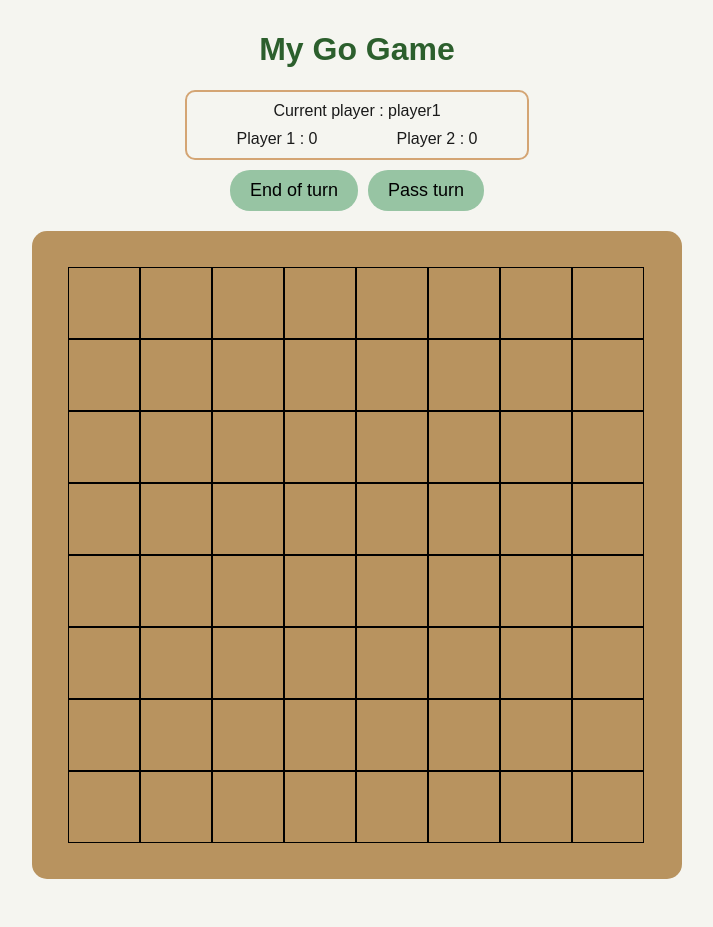
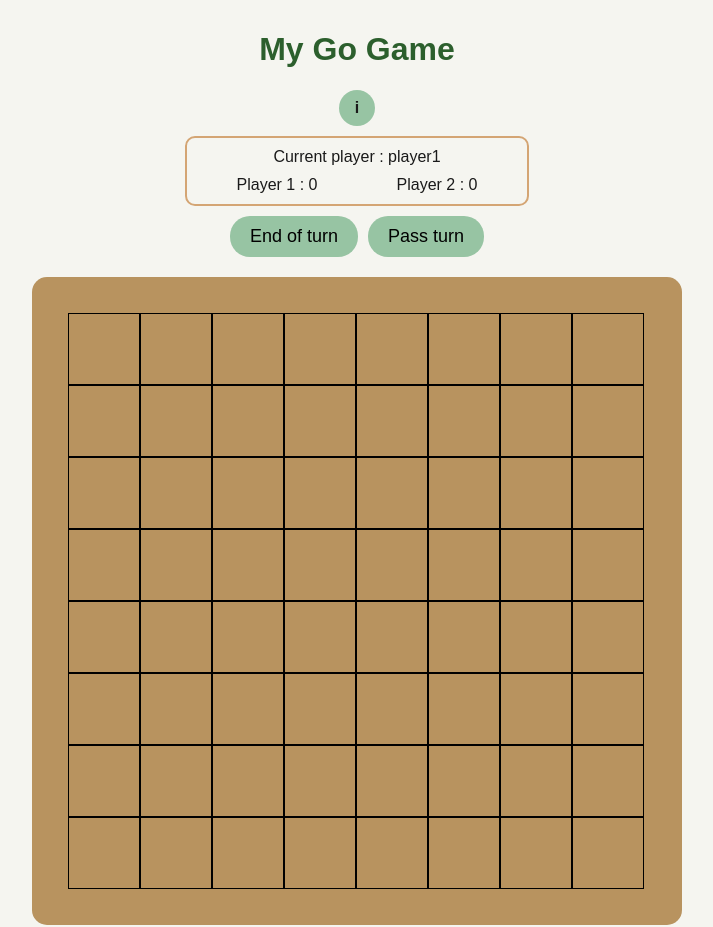
Before and after one commit to MarineG404/Go_angular_2025, an Angular app: page / in a window 1280 px wide. Shown: the whole page, without its empty margins (283-996 px from the left). Before the commit the page ends 881 px from the top, so only its background shows below. Built offline with nearby package versions, Linux system fonts and the light colour scheme.

Commit message:
✨ Enhance game information display: add tooltips for game actions and improve info bubble styles

```diff
--- a/src/app/app.css
+++ b/src/app/app.css
@@ -11,6 +11,49 @@
 
     h1 {
       color: var(--primary);
+    }
+
+    .info-game {
+      margin-top: 10px;
+
+      details {
+        position: relative;
+        display: inline-block;
+      }
+
+      .info-bubble {
+        width: 36px;
+        height: 36px;
+        border-radius: 50%;
+        background: var(--secondary);
+        color: var(--text);
+        display: flex;
+        align-items: center;
+        justify-content: center;
+        font-weight: bold;
+        cursor: pointer;
+      }
+
+      .info-panel {
+        position: absolute;
+        top: 45px;
+        left: 50%;
+        transform: translateX(-50%);
+        background: var(--background);
+        border: 1px solid var(--accent);
+        border-radius: 10px;
+        padding: 15px;
+        width: 300px;
+        box-shadow: 0 4px 8px #0000001a;
+        z-index: 10;
+
+        p {
+          margin: 0;
+          margin-bottom: 10px;
+          color: var(--text);
+        }
+      }
+
     }
 
     .actions {
--- a/src/app/app.html
+++ b/src/app/app.html
@@ -1,6 +1,19 @@
 <div class="page-container">
   <div class="header-game">
     <h1>My Go Game</h1>
+
+    <div class="info-game">
+      <details>
+        <summary class="info-bubble">i</summary>
+        <div class="info-panel">
+          <p><strong>Left click:</strong> places a stone of your color on an empty spot</p>
+          <p><strong>Right click:</strong> removes an opponent's stone and increases your score</p>
+          <p><strong>"End Turn" button:</strong> switches to the next player</p>
+          <p><strong>"Pass" button:</strong> if both players pass consecutively, the game ends.</p>
+        </div>
+      </details>
+    </div>
+
 
     <div class="global-info">
       Current player : {{ currentPlayer() }}
```
